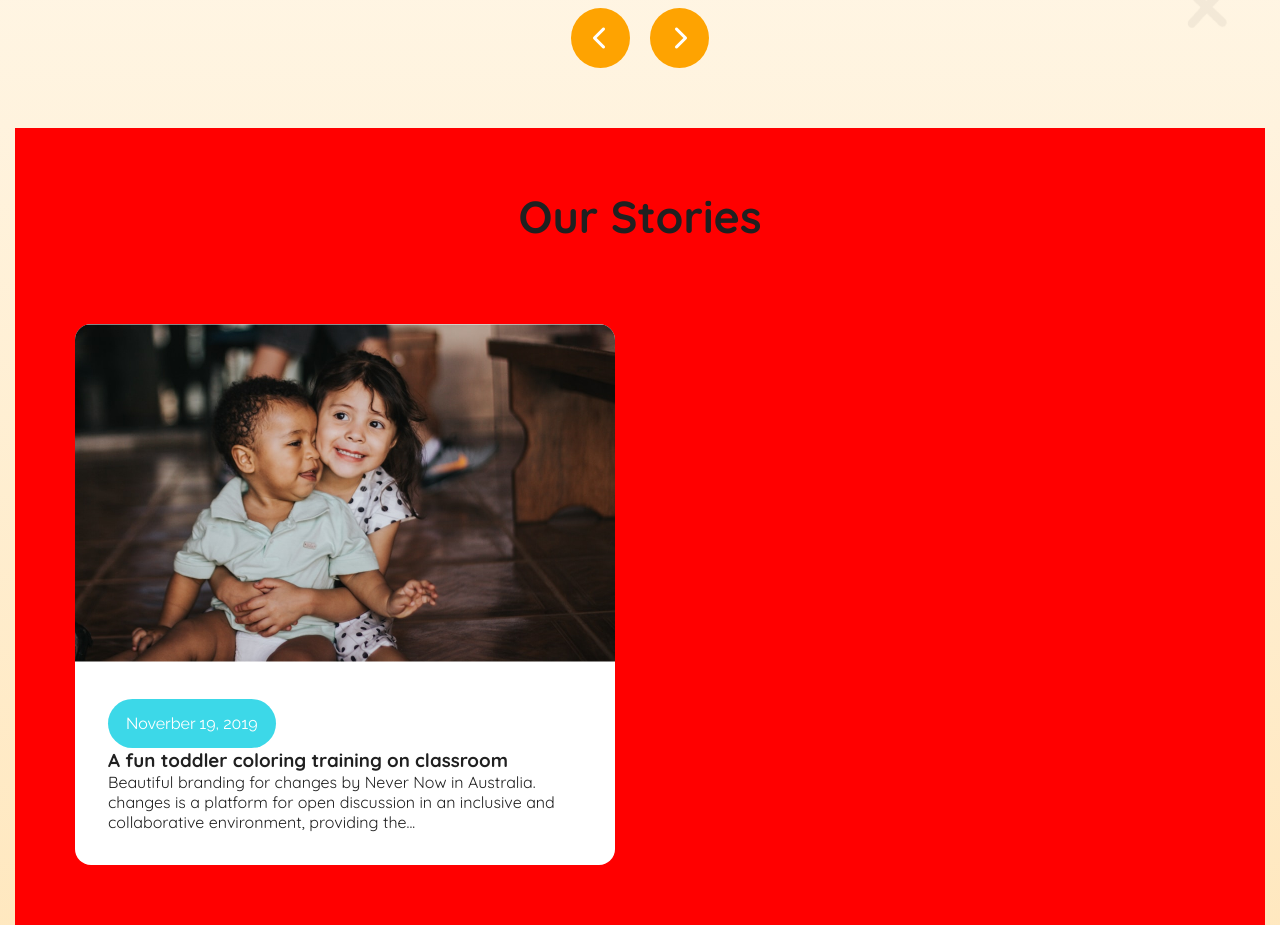
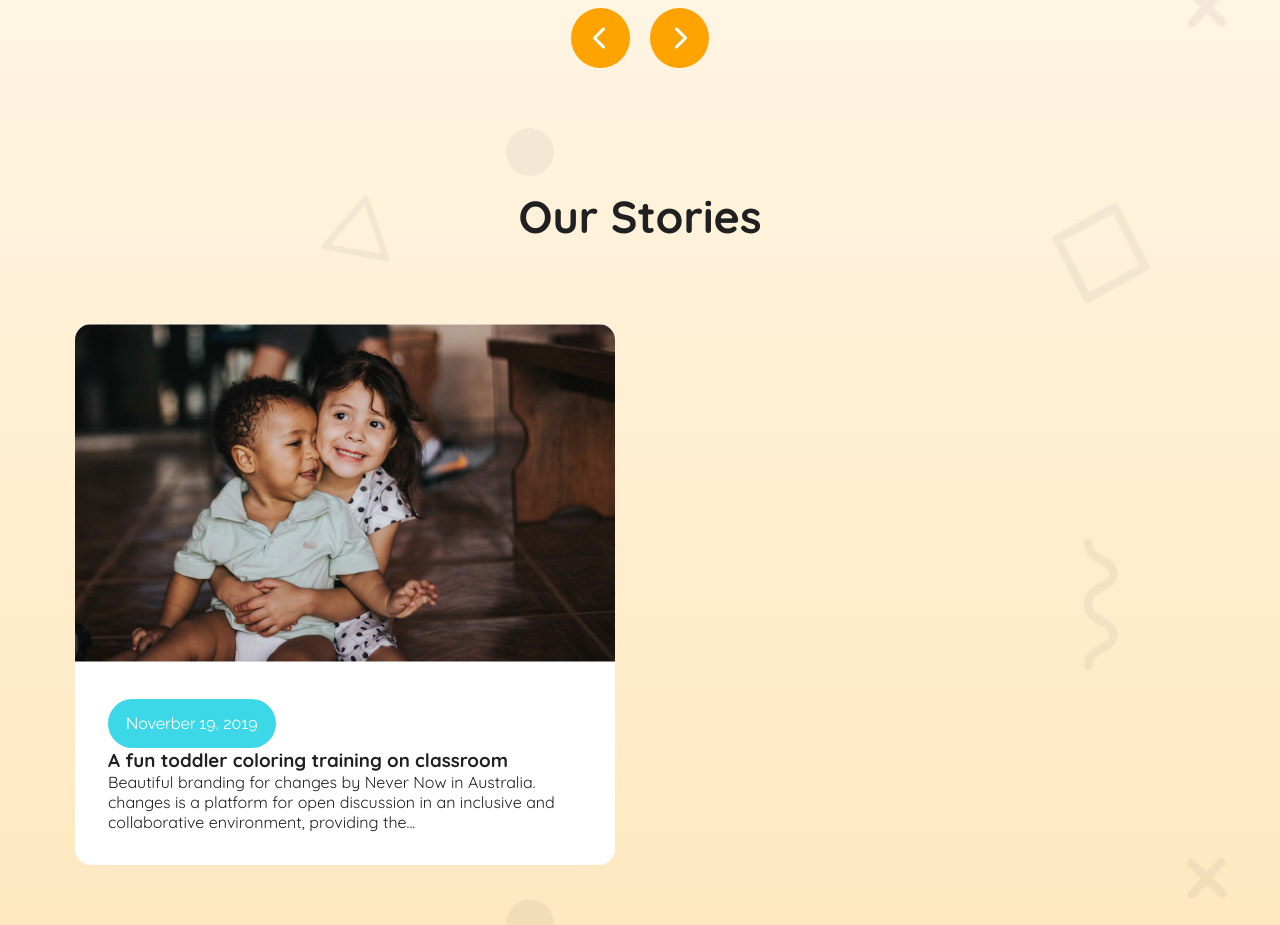
Before and after one commit to RaheelArfeen/Assignment-2, a plain HTML site: page index.html in a window 1280 px wide. Shown: the part 1540-2465 px from the top of the page. Drawn offline with Linux system fonts and the light colour scheme.

Commit message:
added new code

```diff
--- a/style.css
+++ b/style.css
@@ -198,7 +198,7 @@ nav li a{
 /* ===== Our Stories styles ===== */
 .stories{
     padding: 60px;
-    background: red;
+    background-image: url('assets/bg.png');
 }
 
 .box1{
```
